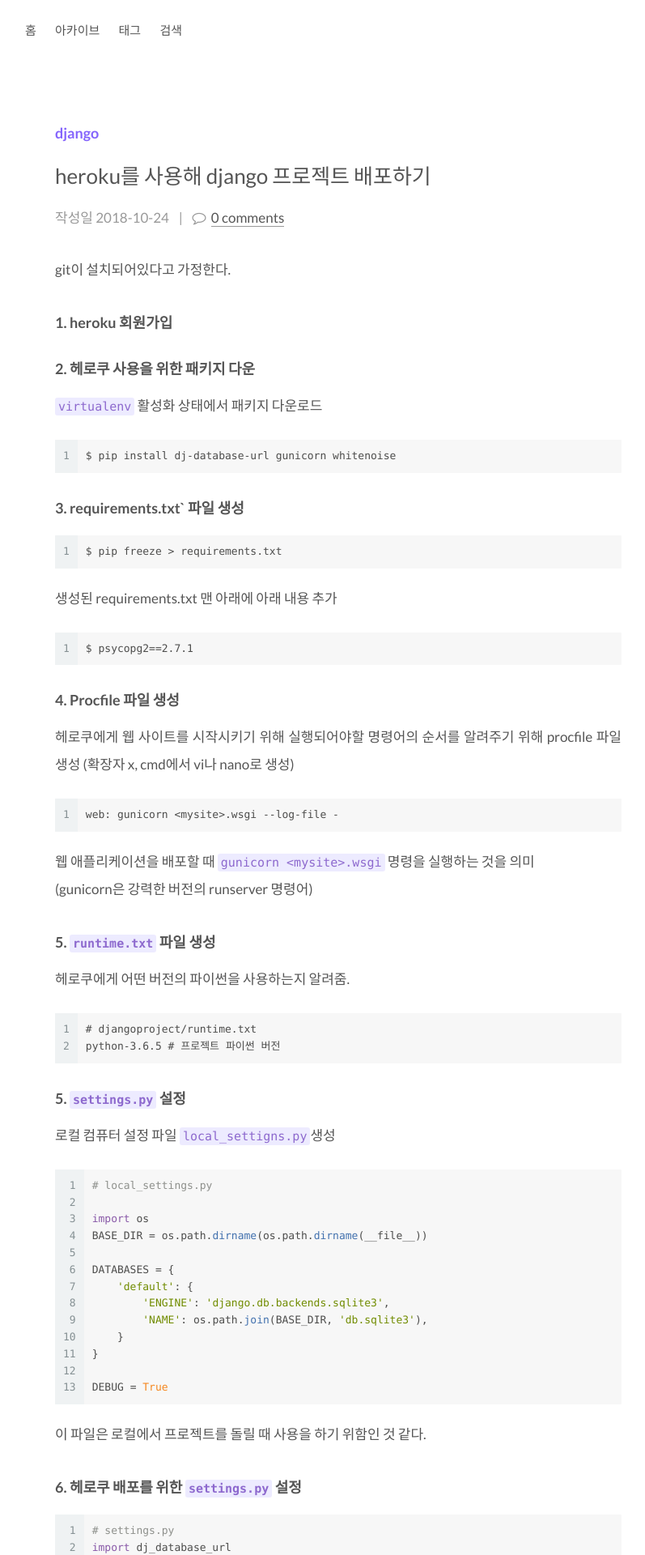
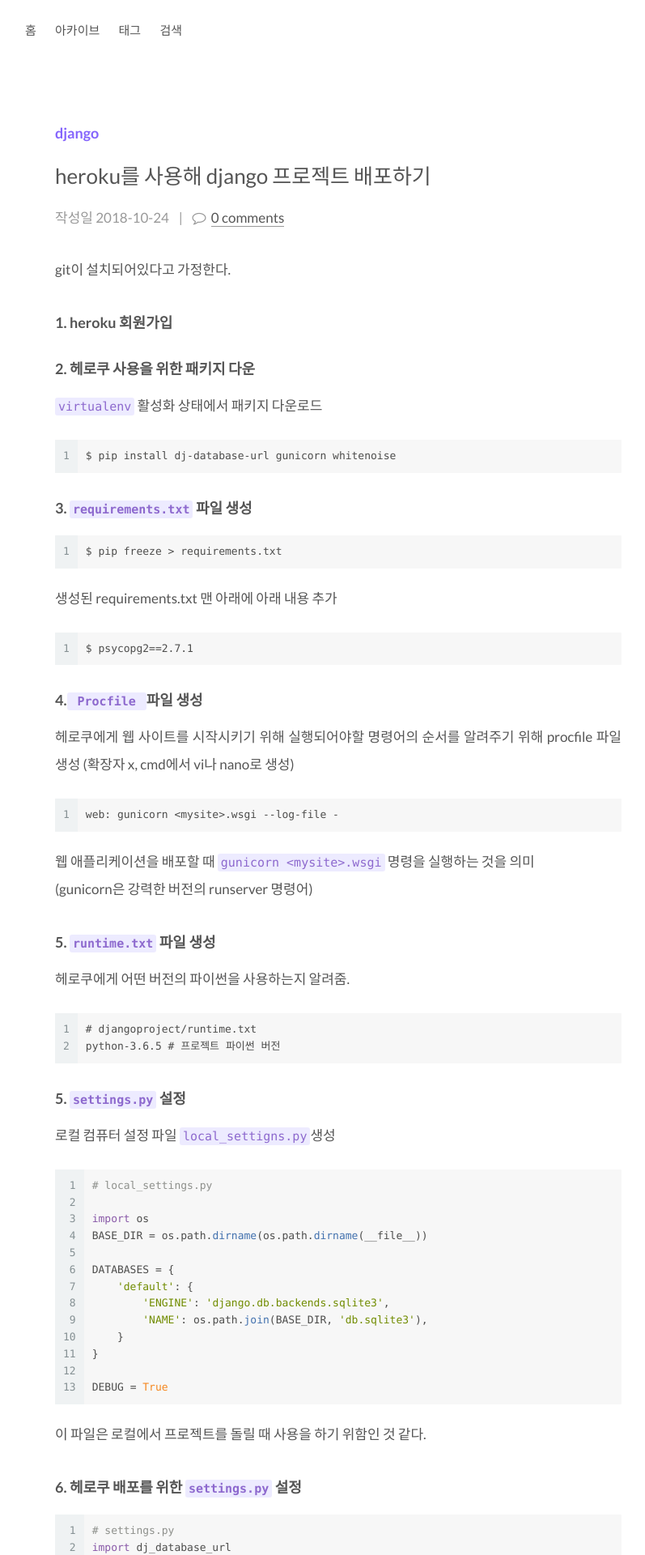
Before and after one commit to lowelllll/lowelllll.github.io, a Jekyll site: the page built from _posts/2018-10-24-Django-heroku-deploy.md, in a window 1280 px wide. Shown: the top 1920 px of the page at 81% size, without its empty margins (222-1019 px from the left). Built offline with Jekyll 4.4.1, drawn with Linux system fonts in a browser that asks for light colours.

Commit message:
글 재수정..

````diff
--- a/_posts/2018-10-24-Django-heroku-deploy.md
+++ b/_posts/2018-10-24-Django-heroku-deploy.md
@@ -17,7 +17,7 @@
 $ pip install dj-database-url gunicorn whitenoise
 ```
 
-### 3. requirements.txt` 파일 생성
+### 3. `requirements.txt` 파일 생성
 
 ```
 $ pip freeze > requirements.txt
@@ -29,7 +29,7 @@
 $ psycopg2==2.7.1
 ```
 
-### 4. Procfile 파일 생성
+### 4.` Procfile `파일 생성
 헤로쿠에게 웹 사이트를 시작시키기 위해 실행되어야할 명령어의 순서를 알려주기 위해 procfile 파일 생성 (확장자 x, cmd에서 vi나 nano로 생성)
 
 ```
````
Also changed, not shown: 4 other files.
